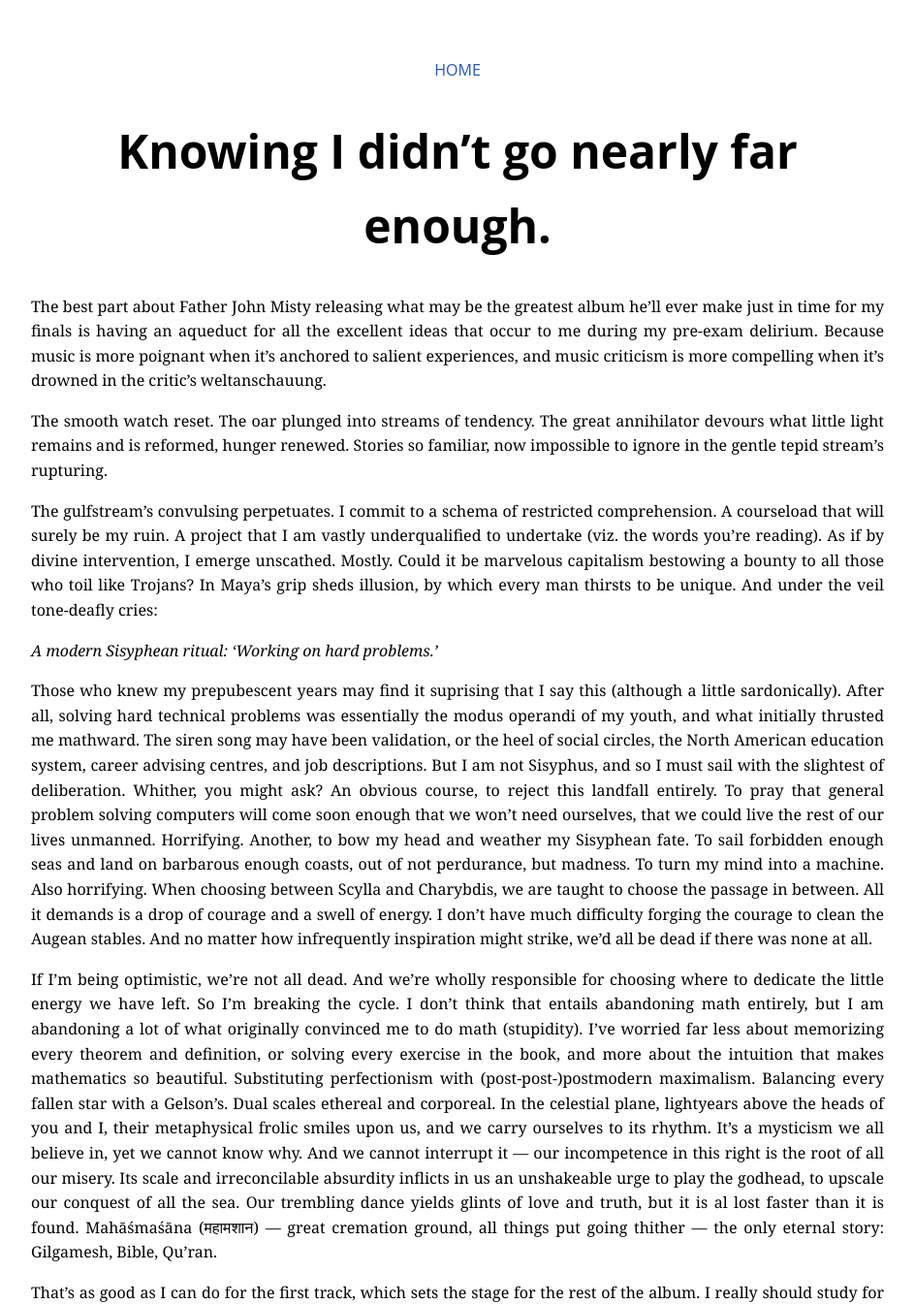
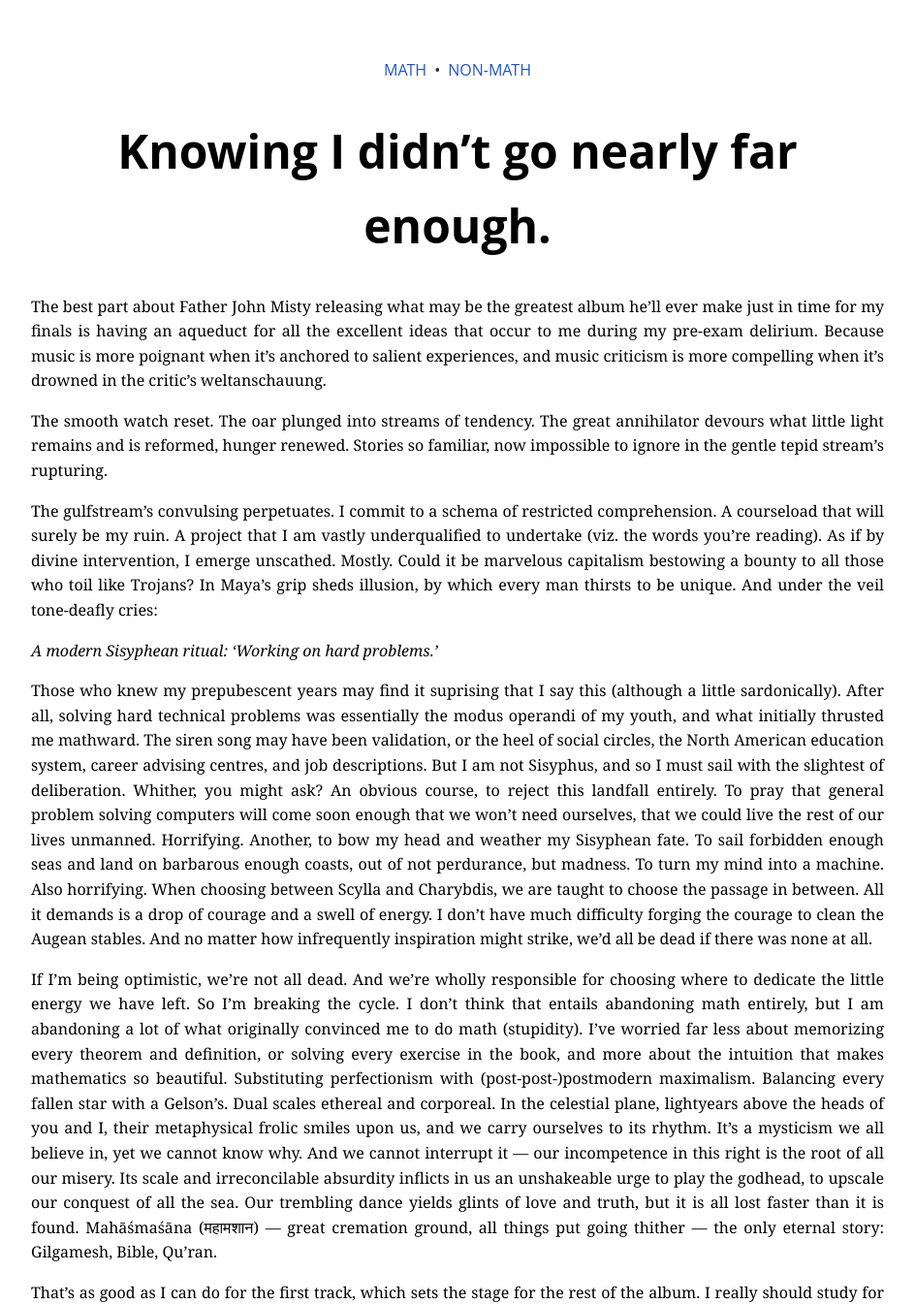
Before and after one commit to williamrygao/williamrygao.github.io, a Jekyll site: the page built from mahashmashana.md, in a window 1280 px wide. Shown: the top 1345 px of the page at 97% size, without its empty margins (168-1112 px from the left). Built offline with Jekyll 4.4.1, drawn with Linux system fonts in a browser that asks for light colours.

Commit message:
Update nav

```diff
--- a/_layouts/default.html
+++ b/_layouts/default.html
@@ -8,7 +8,9 @@
 </head>
 <body>
   <nav>
-    <a href="/index.html">HOME</a>
+    <a href="/index.html">MATH</a>
+    <span>•</span>
+    <a href="/index.html">NON-MATH</a>
   </nav>
   <main>
     {{ content }}
--- a/assets/css/style.css
+++ b/assets/css/style.css
@@ -40,6 +40,7 @@ nav {
   font-family: 'Open Sans', Arial, sans-serif;
   font-size: 1rem;
   display: flex;
+  gap: 0.5rem;
   justify-content: center;
   margin-top: 60px;
   background-color: #fff;
--- a/mahashmashana.md
+++ b/mahashmashana.md
@@ -54,7 +54,7 @@ to its rhythm. It's a mysticism we all believe in, yet we cannot know why. And w
 interrupt it — our incompetence in this right is the root of all our misery. Its scale
 and irreconcilable absurdity inflicts in us an unshakeable urge to play the godhead, to
 upscale our conquest of all the sea. Our trembling dance yields glints of love and truth,
-but it is al lost faster than it is found. Mahāśmaśāna (महामशान) — great cremation ground,
+but it is all lost faster than it is found. Mahāśmaśāna (महामशान) — great cremation ground,
 all things put going thither — the only eternal story: Gilgamesh, Bible, Qu'ran.
 
 That's as good as I can do for the first track, which sets the stage for the rest of
```
Also changed, not shown: annotations.md (added, +24 -0 lines), index.md (+1 -1 lines), monk.md (added, +23 -0 lines).
